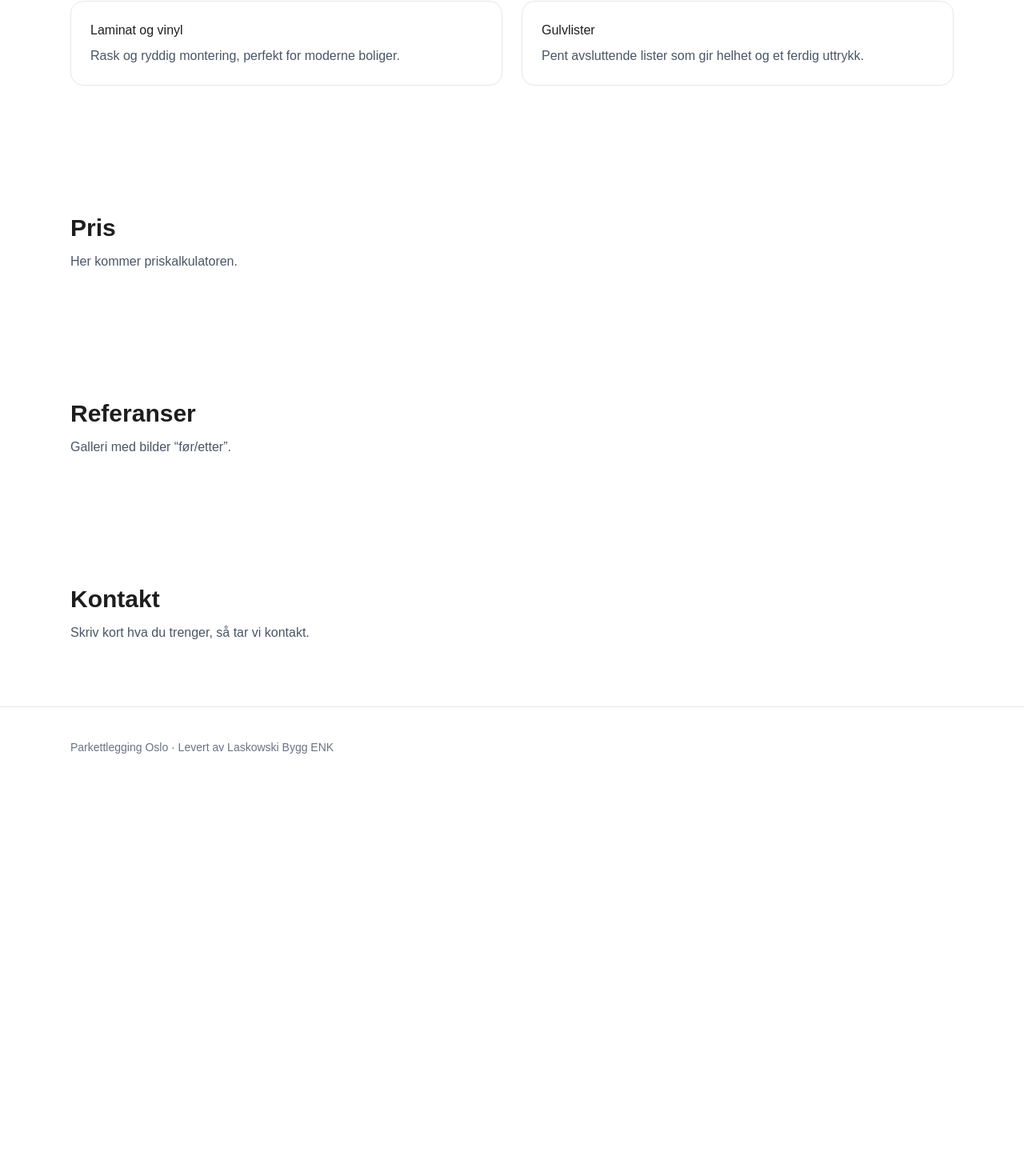
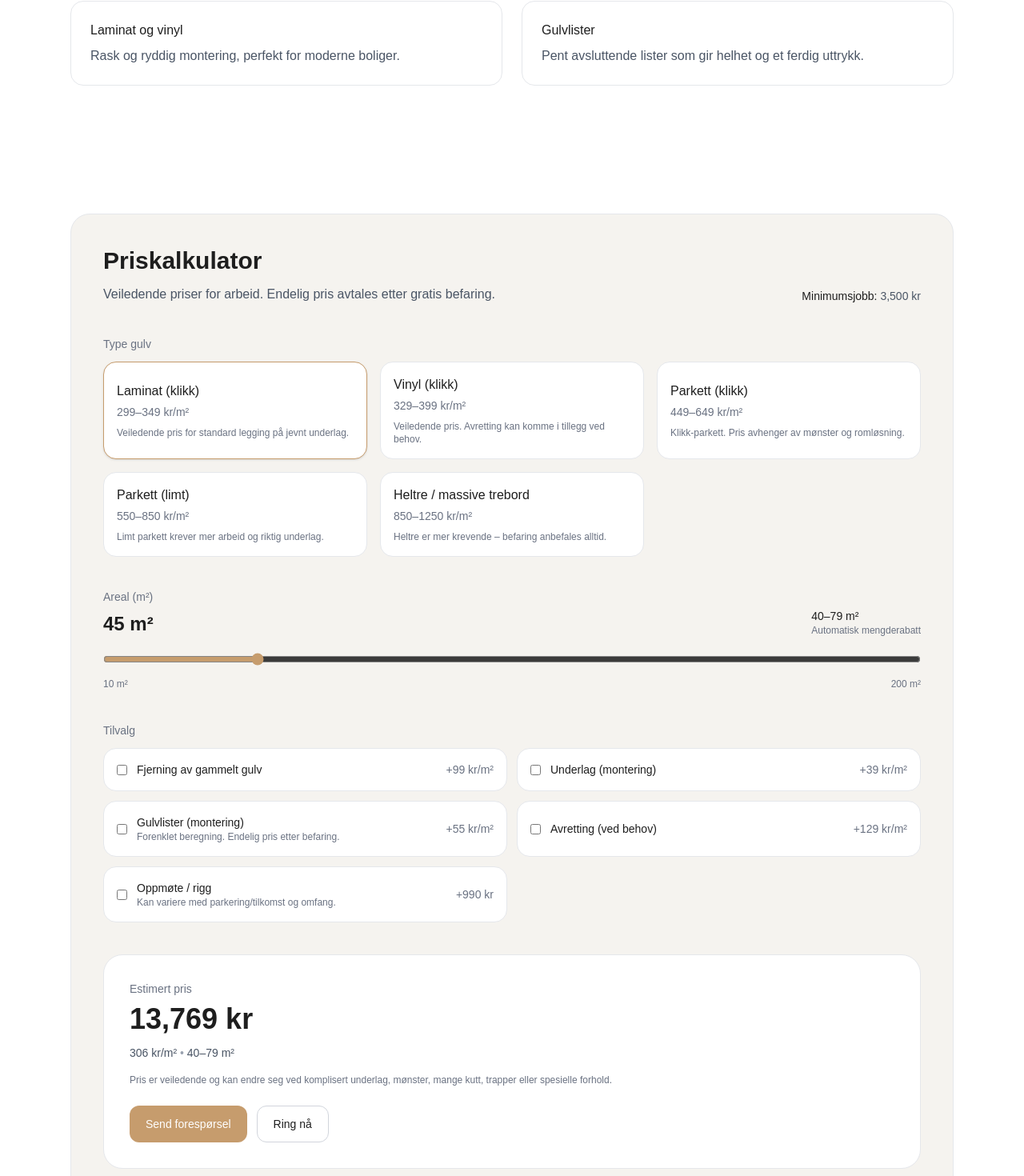
Before and after one commit to ddlaskowski/parkettleggingoslo-nextjs, a Next.js app: page / in a window 1280 px wide. Shown: the part 979-2449 px from the top of the page at 80% size. Before the commit the page ends 1963 px from the top, so only its background shows below. Built offline with nearby package versions, Linux system fonts and the light colour scheme.

Commit message:
Add HomeClient wrapper and fix calculator flow

```diff
--- a/app/page.tsx
+++ b/app/page.tsx
@@ -1,5 +1,7 @@
 import Header from "@/components/Header";
 import Services from "@/components/Services";
+import PriceCalculator from "@/components/PriceCalculator";
+import HomeClient from "@/components/HomeClient";
 
 export default function Home() {
   return (
@@ -68,27 +70,13 @@ export default function Home() {
         <Services />
       </section>
 
-      {/* Placeholder: Kalkulator */}
-      <section id="pris" className="max-w-6xl mx-auto px-6 py-20">
-        <h2 className="text-3xl font-semibold">Pris</h2>
-        <p className="mt-3 text-gray-600">
-          Her kommer priskalkulatoren.
-        </p>
-      </section>
+    <HomeClient />
 
       {/* Placeholder: Referanser */}
       <section id="referanser" className="max-w-6xl mx-auto px-6 py-20">
         <h2 className="text-3xl font-semibold">Referanser</h2>
         <p className="mt-3 text-gray-600">
           Galleri med bilder “før/etter”.
-        </p>
-      </section>
-
-      {/* CONTACT */}
-      <section id="kontakt" className="max-w-6xl mx-auto px-6 py-20">
-        <h2 className="text-3xl font-semibold">Kontakt</h2>
-        <p className="mt-3 text-gray-600">
-          Skriv kort hva du trenger, så tar vi kontakt.
         </p>
       </section>
 
--- a/components/PriceCalculator.tsx
+++ b/components/PriceCalculator.tsx
@@ -0,0 +1,215 @@
+"use client";
+
+import { useMemo, useState } from "react";
+import { estimatePrice, pricingConfig } from "@/lib/pricingConfig";
+
+type PriceCalculatorProps = {
+  onSendInquiry?: (payload: {
+    areaM2: number;
+    floorTypeLabel: string;
+    addOns: string[];
+    estimateTotal: number;
+    estimatePerM2: number;
+    tierLabel: string;
+    minimumApplied: boolean;
+  }) => void;
+};
+
+
+export default function PriceCalculator({ onSendInquiry }: PriceCalculatorProps) {
+
+  const cfg = pricingConfig;
+
+  const [area, setArea] = useState<number>(cfg.meta.defaultArea);
+  const [floorTypeId, setFloorTypeId] = useState<string>(cfg.floorTypes[0].id);
+  const [selectedAddOns, setSelectedAddOns] = useState<string[]>([]);
+  const [includeVat, setIncludeVat] = useState<boolean>(false);
+
+  const result = useMemo(() => {
+
+    return estimatePrice({
+      areaM2: area,
+      floorTypeId,
+      selectedAddOnIds: selectedAddOns,
+      includeVat,
+    });
+  }, [area, floorTypeId, selectedAddOns, includeVat]);
+
+  function toggleAddOn(id: string) {
+    setSelectedAddOns((prev) =>
+      prev.includes(id) ? prev.filter((x) => x !== id) : [...prev, id]
+    );
+  }
+    const selectedAddOnLabels = cfg.addOns
+    .filter((a) => selectedAddOns.includes(a.id))
+    .map((a) => a.labelNO);
+
+  return (
+    <section className="bg-[#F5F3EF] border border-gray-200 rounded-3xl p-6 md:p-10">
+      <div className="flex flex-col md:flex-row md:items-end md:justify-between gap-6">
+        <div>
+          <h2 className="text-3xl font-semibold">{cfg.uiTextNO.title}</h2>
+          <p className="mt-3 text-gray-600 max-w-2xl">{cfg.uiTextNO.subtitle}</p>
+        </div>
+
+        <div className="text-sm text-gray-600">
+          <span className="font-medium text-[#1E1E1E]">
+            {cfg.meta.minimumJob.labelNO}:
+          </span>{" "}
+          {cfg.meta.minimumJob.amount.toLocaleString()} kr
+        </div>
+      </div>
+
+      {/* Floor types */}
+      <div className="mt-10">
+        <div className="text-sm text-gray-500 mb-3">{cfg.uiTextNO.floorTypeLabel}</div>
+        <div className="grid md:grid-cols-3 gap-4">
+          {cfg.floorTypes.map((t) => (
+            <button
+              key={t.id}
+              type="button"
+              onClick={() => setFloorTypeId(t.id)}
+              className={`text-left rounded-2xl border p-4 transition bg-white
+              ${
+                floorTypeId === t.id
+                  ? "border-[#C69C6D] shadow-sm"
+                  : "border-gray-200 hover:border-gray-400"
+              }`}
+            >
+              <div className="font-medium">{t.labelNO}</div>
+              <div className="text-sm text-gray-500 mt-1">
+                {t.typicalRange.min}–{t.typicalRange.max} kr/m²
+              </div>
+              {t.notesNO && (
+                <div className="text-xs text-gray-500 mt-2">{t.notesNO}</div>
+              )}
+            </button>
+          ))}
+        </div>
+      </div>
+
+      {/* Area slider */}
+      <div className="mt-10">
+        <div className="flex items-end justify-between gap-6">
+          <div>
+            <div className="text-sm text-gray-500 mb-2">{cfg.uiTextNO.areaLabel}</div>
+            <div className="text-2xl font-semibold">{area} m²</div>
+          </div>
+          <div className="text-sm text-gray-600">
+            <span className="font-medium text-[#1E1E1E]">{result.tierLabelNO}</span>
+            <div className="text-xs text-gray-500">Automatisk mengderabatt</div>
+          </div>
+        </div>
+
+        <input
+          type="range"
+          min={cfg.meta.minArea}
+          max={cfg.meta.maxArea}
+          step={cfg.meta.step}
+          value={area}
+          onChange={(e) => setArea(Number(e.target.value))}
+          className="w-full mt-5 accent-[#C69C6D]"
+        />
+        <div className="flex justify-between text-xs text-gray-500 mt-2">
+          <span>{cfg.meta.minArea} m²</span>
+          <span>{cfg.meta.maxArea} m²</span>
+        </div>
+      </div>
+
+      {/* Add-ons */}
+      <div className="mt-10">
+        <div className="text-sm text-gray-500 mb-3">{cfg.uiTextNO.addOnsLabel}</div>
+        <div className="grid md:grid-cols-2 gap-3">
+          {cfg.addOns.map((a) => (
+            <label
+              key={a.id}
+              className="flex items-center justify-between gap-4 bg-white border border-gray-200 rounded-2xl p-4"
+            >
+              <div className="flex items-center gap-3">
+                <input
+                  type="checkbox"
+                  checked={selectedAddOns.includes(a.id)}
+                  onChange={() => toggleAddOn(a.id)}
+                  className="accent-[#C69C6D]"
+                />
+                <div>
+                  <div className="text-sm font-medium">{a.labelNO}</div>
+                  {a.noteNO && <div className="text-xs text-gray-500">{a.noteNO}</div>}
+                </div>
+              </div>
+
+              <div className="text-sm text-gray-500 whitespace-nowrap">
+                {a.type === "per_m2" ? `+${a.price} kr/m²` : `+${a.price} kr`}
+              </div>
+            </label>
+          ))}
+        </div>
+      </div>
+
+      {/* VAT toggle */}
+      {cfg.meta.vat.enabled && (
+        <div className="mt-8">
+          <label className="flex items-center gap-3 text-sm text-gray-600">
+            <input
+              type="checkbox"
+              checked={includeVat}
+              onChange={() => setIncludeVat((v) => !v)}
+              className="accent-[#C69C6D]"
+            />
+            {cfg.meta.vat.labelNO}
+          </label>
+        </div>
+      )}
+
+      {/* Result */}
+      <div className="mt-10 bg-white border border-gray-200 rounded-3xl p-6 md:p-8">
+        <div className="text-sm text-gray-500">{cfg.uiTextNO.estimatedLabel}</div>
+
+        <div className="mt-2 text-4xl font-semibold">
+          {result.total.toLocaleString()} kr
+        </div>
+
+        <div className="mt-3 text-sm text-gray-600">
+          {result.effectivePricePerM2} kr/m²{" "}
+          <span className="text-gray-400">•</span>{" "}
+          {result.tierLabelNO}
+        </div>
+
+        {result.minimumApplied && (
+          <div className="mt-2 text-xs text-amber-700">
+            Minimumsjobb ({cfg.meta.minimumJob.amount.toLocaleString()} kr) er brukt.
+          </div>
+        )}
+
+        <p className="mt-4 text-xs text-gray-500">{cfg.uiTextNO.disclaimer}</p>
+
+        <div className="mt-6 flex flex-wrap gap-3">
+        <button
+            type="button"
+            onClick={() => {
+                onSendInquiry?.({
+                areaM2: area,
+                floorTypeLabel: result.floorTypeLabelNO,
+                addOns: selectedAddOnLabels,
+                estimateTotal: result.total,
+                estimatePerM2: result.effectivePricePerM2,
+                tierLabel: result.tierLabelNO,
+                minimumApplied: result.minimumApplied,
+                });
+                document.querySelector("#kontakt")?.scrollIntoView({ behavior: "smooth" });
+            }}
+            className="bg-[#C69C6D] hover:bg-[#B68655] text-white px-5 py-3 rounded-xl transition text-sm"
+        >
+        Send forespørsel
+        </button>
+          <a
+            href="tel:+47XXXXXXXX"
+            className="border border-gray-300 hover:border-gray-500 px-5 py-3 rounded-xl transition text-sm"
+          >
+            Ring nå
+          </a>
+        </div>
+      </div>
+    </section>
+  );
+}
```
Also changed, not shown: 1 other file (tests, documents, lock files or other folders).
